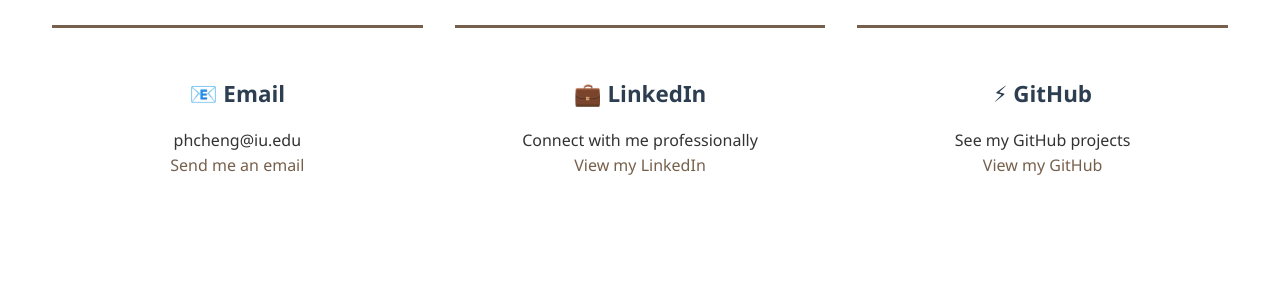
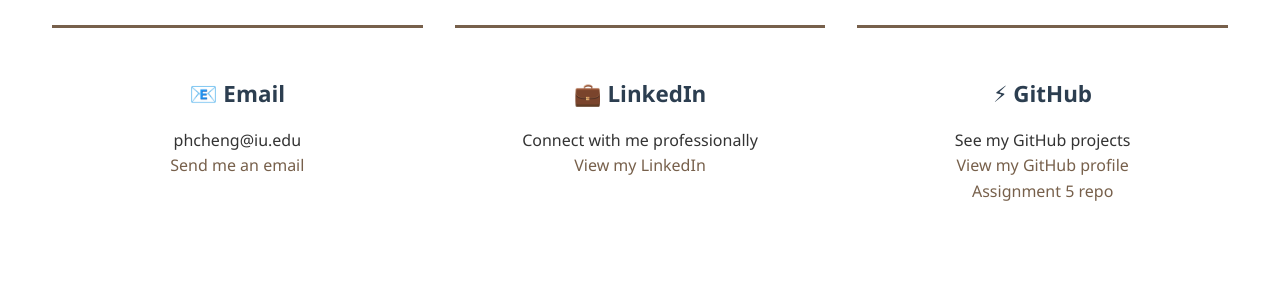
Before and after one commit to phscheng/AiDD-assignment5-new, a plain HTML site: page contact.html in a window 1280 px wide. Shown: the part 514-800 px from the top of the page. Drawn offline with Linux system fonts and the light colour scheme.

```diff
--- a/contact.html
+++ b/contact.html
@@ -51,7 +51,8 @@
                     <div class="contact-item">
                         <h3>⚡ GitHub</h3>
                         <p>See my GitHub projects</p>
-                        <a href="https://github.com/phscheng" target="_blank">View my GitHub</a>
+                        <p><a href="https://github.com/phscheng" target="_blank">View my GitHub profile</a></p>
+                        <p><a href="https://github.com/phscheng/AiDD-assignment5-new" target="_blank">Assignment 5 repo</a></p>
                     </div>
                 </div>
             </section>
```
